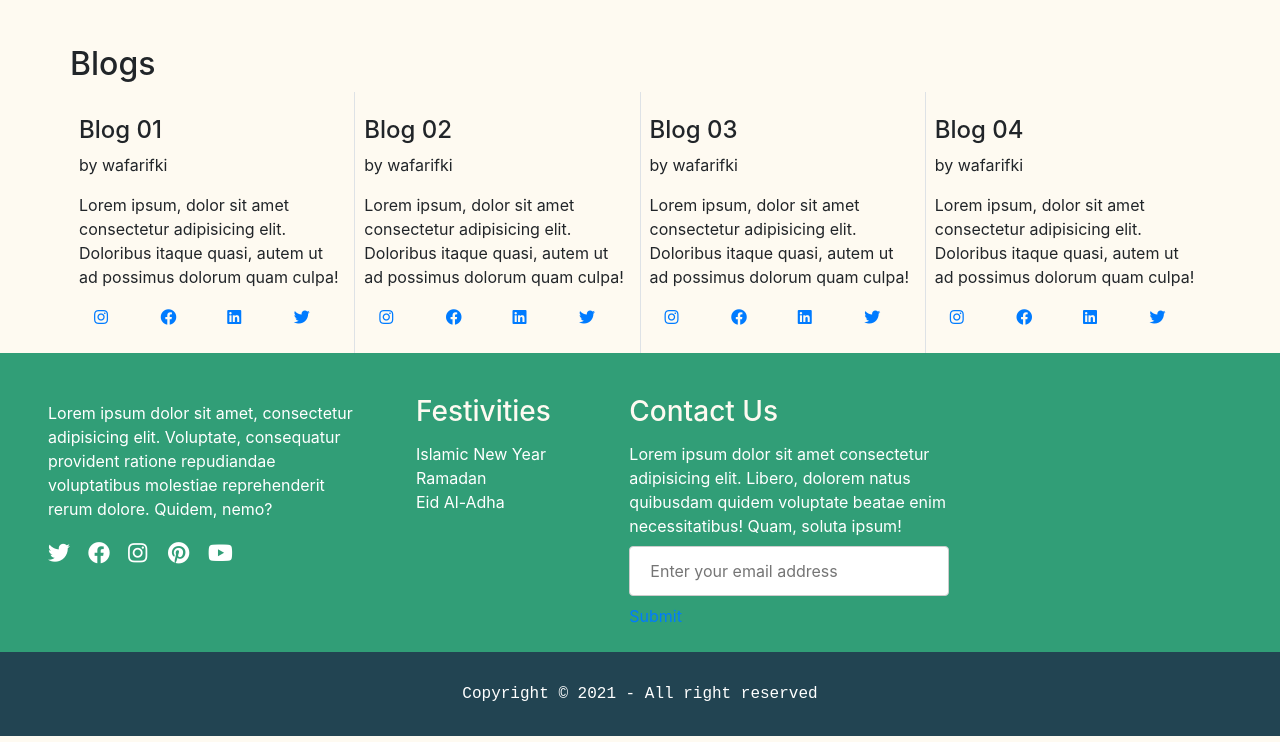
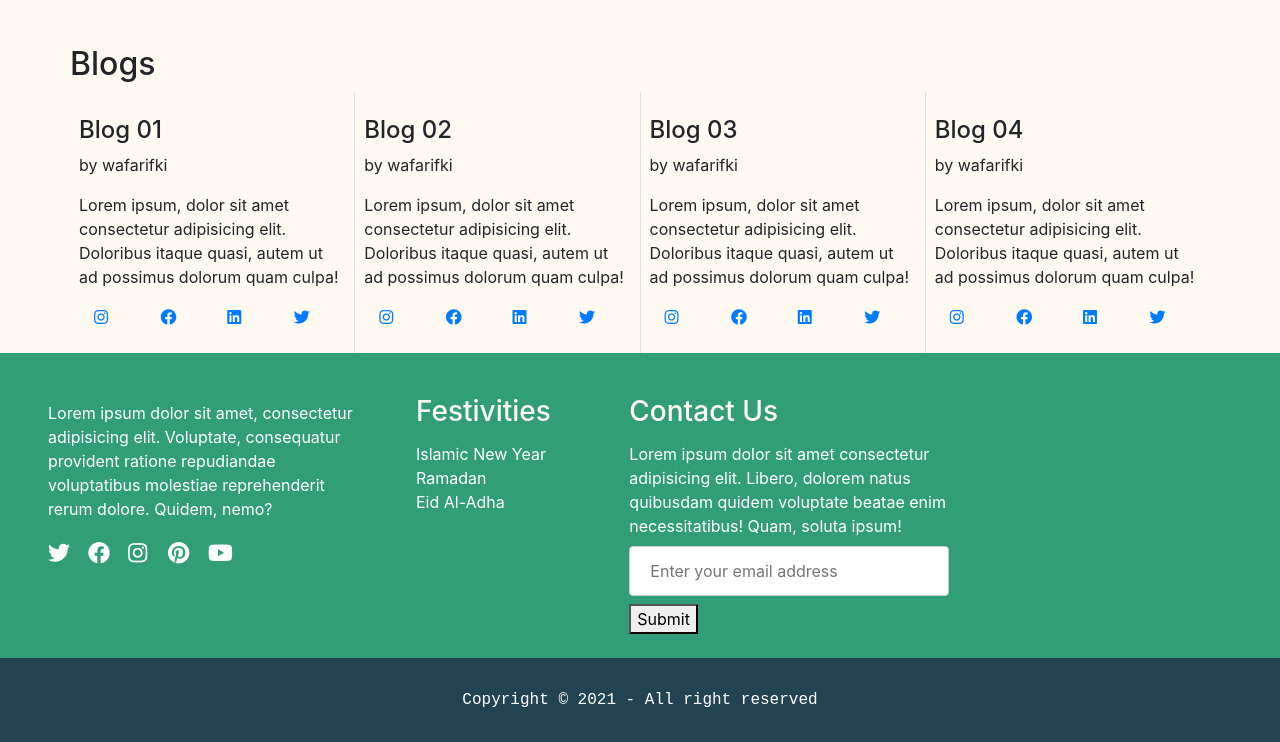
Before and after one commit to wafarifki/IdulAdha, a plain HTML site: page index.html in a window 1280 px wide. Shown: the part 1144-1886 px from the top of the page. Drawn offline with nearby package versions, Linux system fonts and the light colour scheme.

Commit message:
made email submit a button for better visibility
Was originally a <a> link but is now a button for visibility and accessibility.

```diff
--- a/index.html
+++ b/index.html
@@ -246,7 +246,7 @@
             <form action="#">
               <div id="form-group">
                 <input style="width: 100%;padding: 12px 20px;margin: 8px 0;display: inline-block;border: 1px solid #ccc;border-radius: 4px;box-sizing: border-box;" type="text" id="exEmail" name="email" placeholder="Enter your email address">
-                <a href="#" class="tombol d-inline-block">Submit</a> <!-- Button added by Pyi -->
+                <button>Submit</button> <!-- Button added by Pyi -->
               </div>
             </form>
           </div>
```
